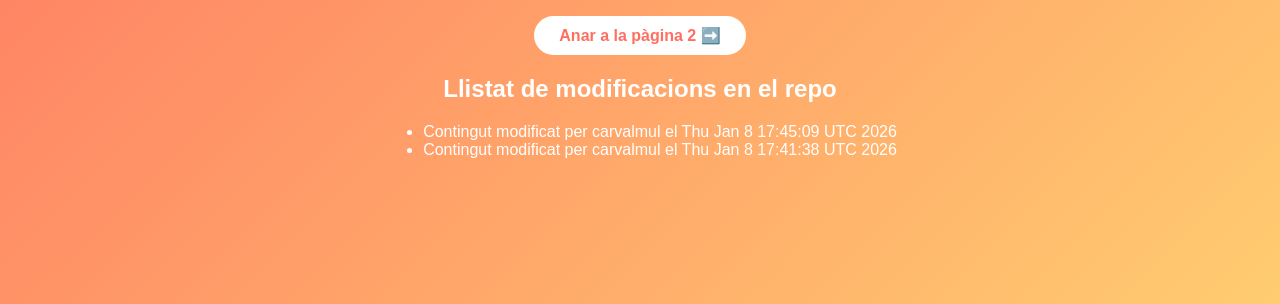
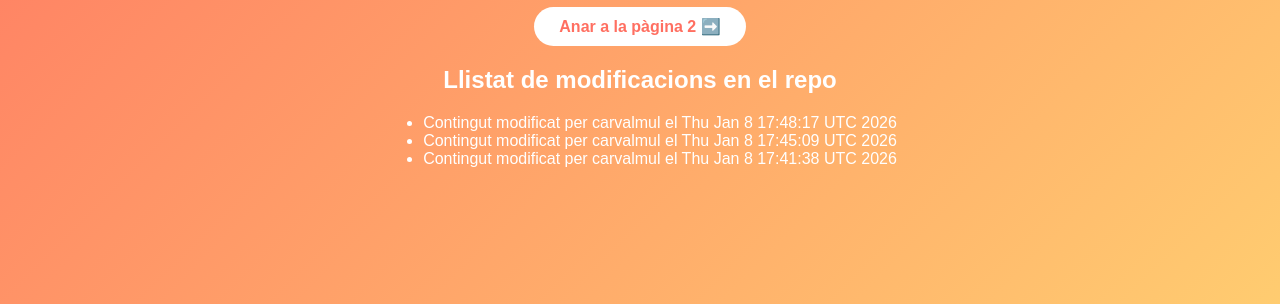
Before and after one commit to carvalmul/intermodular09carlos, a plain HTML site: page index.html in a window 1280 px wide. Shown: the part 496-800 px from the top of the page. Drawn offline with Linux system fonts and the light colour scheme.

Commit message:
Afegit contingut a README.md i modificat index.html

```diff
--- a/index.html
+++ b/index.html
@@ -64,6 +64,7 @@
   <div>
     <h2>Llistat de modificacions en el repo</h2>
     <ul>
+<li>Contingut modificat per carvalmul el Thu Jan  8 17:48:17 UTC 2026</li>
 <li>Contingut modificat per carvalmul el Thu Jan  8 17:45:09 UTC 2026</li>
 <li>Contingut modificat per carvalmul el Thu Jan  8 17:41:38 UTC 2026</li>
     </ul>
```
Also changed, not shown: 1 other file.
